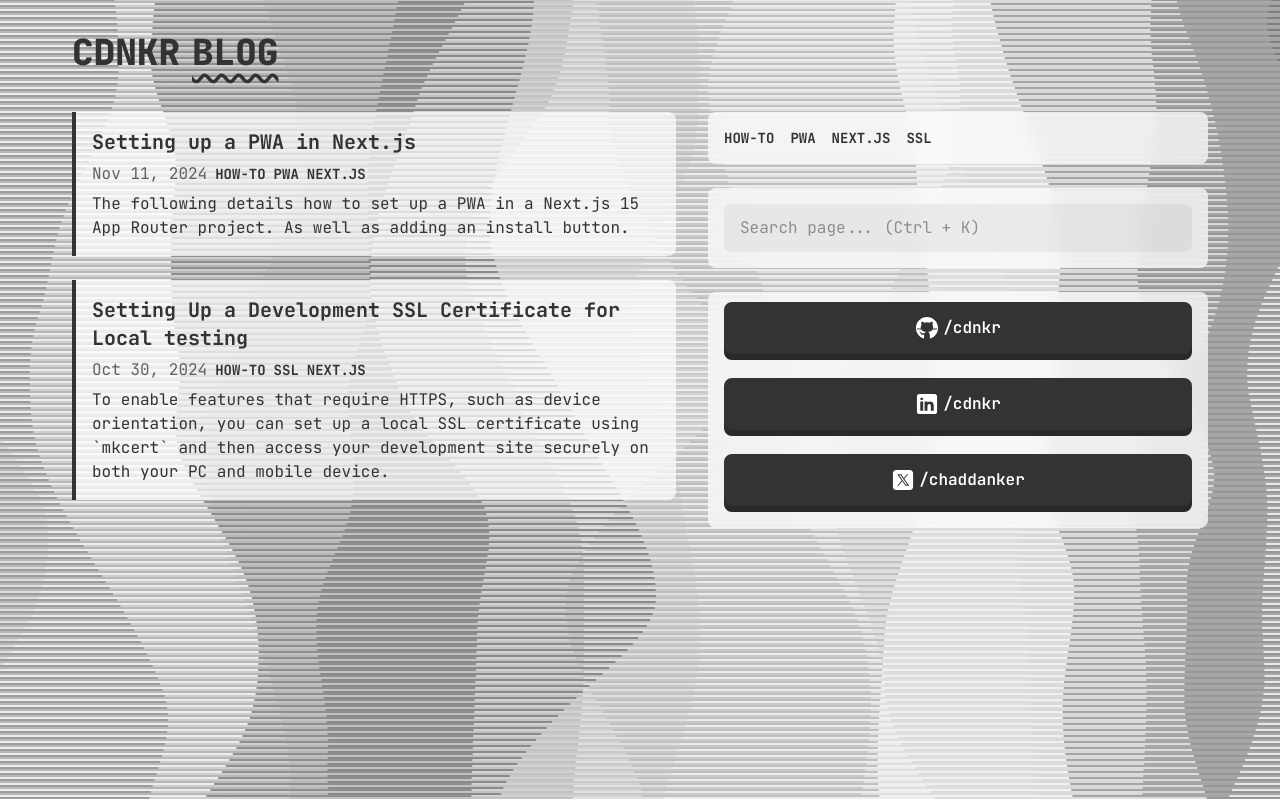
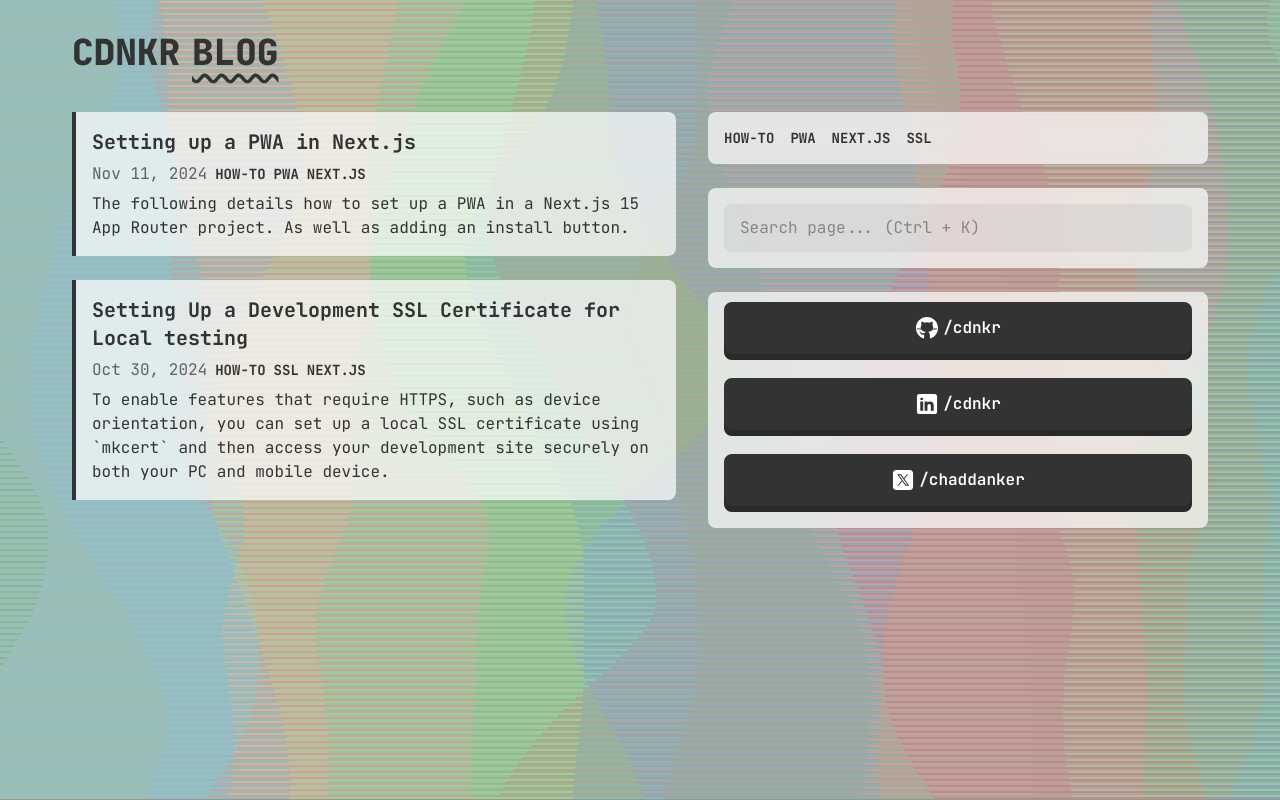
Before and after one commit to cdnkr/cdnkr.github.io, a Next.js app: page / in a window 1280 px wide. Built offline with nearby package versions, Linux system fonts and the light colour scheme.

Commit message:
darkens bg effect, removes resize and click bg listeners, changes bg to colorful

```diff
--- a/components/background.jsx
+++ b/components/background.jsx
@@ -76,7 +76,7 @@ export default function Background() {
             ctx.lineCap = "round";
 
             // colorful
-            // let rndColor = () => `hsl(${intAlea(240)} ${intAlea(60, 100)}% ${intAlea(30, 70)}%)`;
+            let rndColor = () => `hsl(${intAlea(240)} ${intAlea(60, 100)}% ${intAlea(30, 70)}%)`;
 
             // shades of blue
             // let rndColor = () => `hsl(${intAlea(200, 240)} ${intAlea(60, 100)}% ${intAlea(30, 70)}%)`;
@@ -85,7 +85,7 @@ export default function Background() {
             // let rndColor = () => `hsl(${intAlea(340, 360)} ${intAlea(60, 100)}% ${intAlea(30, 70)}%)`;
 
             // greyscale
-            let rndColor = () => `hsl(0 0% ${intAlea(0, 100)}%)`;
+            // let rndColor = () => `hsl(0 0% ${intAlea(0, 100)}%)`;
 
             let width = maxx / alea(12, 25);
             let nbcol = mceil(maxx / width) + 6;
@@ -125,24 +125,11 @@ export default function Background() {
         if (canvasRef.current) {
             ctx = canvasRef.current.getContext('2d');
             startOver();
-
-            // Add event listener for window resize
-            window.addEventListener('resize', startOver);
-            canvasRef.current.addEventListener('click', startOver);
-
-            // Cleanup
-            return () => {
-                window.removeEventListener('resize', startOver);
-                if (canvasRef.current) {
-                    canvasRef.current.removeEventListener('click', startOver);
-                }
-            };
         }
     }, []);
 
     return (
-        <canvas
-            ref={canvasRef}
+        <div
             style={{
                 position: 'fixed',
                 top: 0,
@@ -154,6 +141,17 @@ export default function Background() {
                 pointerEvents: 'none', // Add this if you want clicks to pass through
                 backgroundColor: 'transparent'
             }}
-        />
+        >
+            <div className="absolute w-full h-full bg-black/90 opacity-90" />
+            <canvas
+                ref={canvasRef}
+                style={{
+                    width: '100%',
+                    height: '100%',
+                    opacity: 0.5,
+                    backgroundColor: 'transparent'
+                }}
+            />
+        </div>
     );
 }
```
